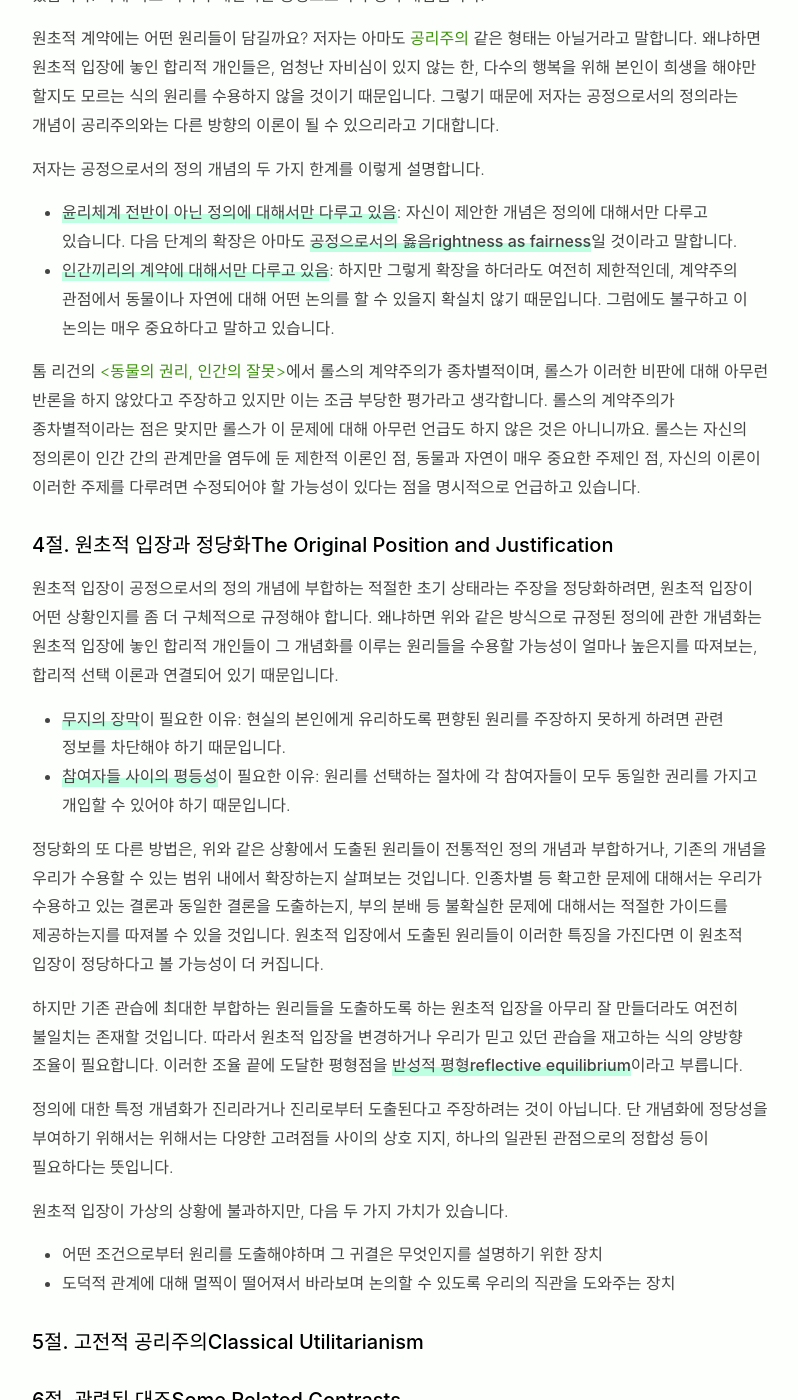
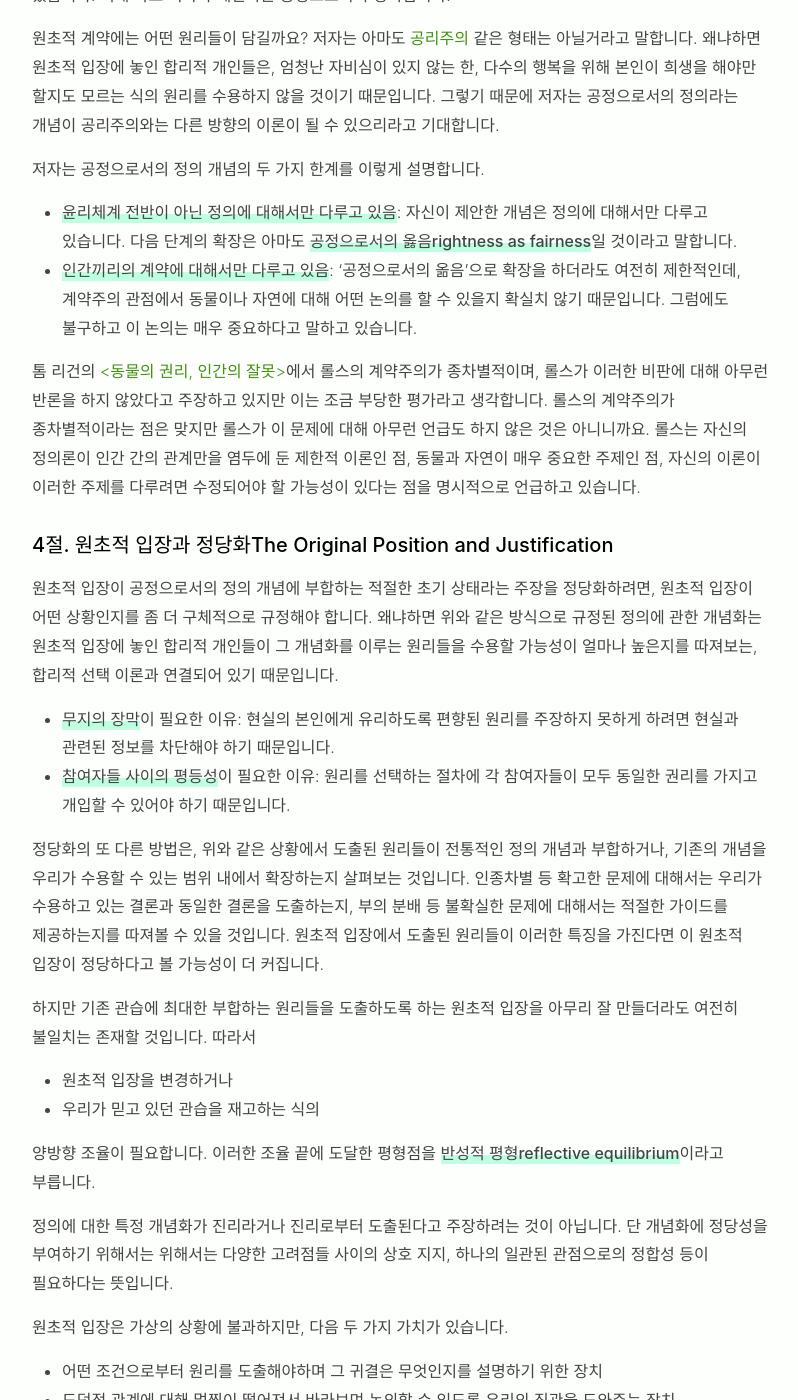
Before and after one commit to veganstudies/veganstudies.github.io, a Jekyll site: the page built from _posts/2021-01-19-a-theory-of-justice.md, in a window 1280 px wide and 1400 px high, scrolled down 3827 px. Shown: the whole window, without its empty margins (238-1036 px from the left). Built offline with Jekyll 4.4.1, drawn with Linux system fonts in a browser that asks for light colours; some web fonts are replaced; some of the changed text lies outside the part shown.

Commit message:
정의론 문장 다듬기

```diff
--- a/_posts/2021-01-19-a-theory-of-justice.md
+++ b/_posts/2021-01-19-a-theory-of-justice.md
@@ -97,9 +97,9 @@ Fairness\>가 롤스의 견해를 더 잘 담아내고 있지만, 롤스에 대
 
 사회의 기본 구조는 개인의 삶에 심대한 영향을 줍니다. 그런데 사회 구조에는
 다양한 사회적 위치가 있고, 사람들은 서로 다른 위치에서 태어나며, 이
-위치에 따라 삶의 여러 조건이 달라지게 됩니다. 이는 심대한 불평등임에도
-불구하고 자질merit이나 공적desert 같은 개념으로 정당화할 수도 없습니다.
-따라서 정의에 대한 원리는 이 문제를 가장 우선적으로 다뤄야 합니다.
+위치에 따라 삶의 여러 조건이 달라지게 됩니다. 이는 심대한 불평등이며
+자질merit이나 공적desert 같은 개념으로 정당화할 수도 없습니다. 따라서
+정의에 대한 원리는 이 문제를 가장 우선적으로 다뤄야 합니다.
 
 다만 논의를 두 측면에서 제한하고자 합니다. 첫째, 다른 사회로부터 격리된
 닫힌 체계로 주제를 한정하고자 합니다. 둘째, 책의 거의 모든 부분에서 앞서
@@ -138,7 +138,7 @@ Fairness\>가 롤스의 견해를 더 잘 담아내고 있지만, 롤스에 대
 
 원초적 입장의 사람들이 무지의 장막 뒤에서 체결한 원초적 계약은 공정한
 원리들을 담아낼 것이라고 기대할 수 있습니다. 이게 바로 저자가 제안하는
-공정으로서의 정의 개념입니다.
+공정으로서의 정의입니다.
 
 원초적 계약에는 어떤 원리들이 담길까요? 저자는 아마도
 [공리주의](/terms/utilitarianism.html) 같은 형태는 아닐거라고 말합니다.
@@ -153,10 +153,10 @@ Fairness\>가 롤스의 견해를 더 잘 담아내고 있지만, 롤스에 대
 -   **윤리체계 전반이 아닌 정의에 대해서만 다루고 있음**: 자신이 제안한
     개념은 정의에 대해서만 다루고 있습니다. 다음 단계의 확장은 아마도
     **공정으로서의 옳음rightness as fairness**일 것이라고 말합니다.
--   **인간끼리의 계약에 대해서만 다루고 있음**: 하지만 그렇게 확장을
-    하더라도 여전히 제한적인데, 계약주의 관점에서 동물이나 자연에 대해
-    어떤 논의를 할 수 있을지 확실치 않기 때문입니다. 그럼에도 불구하고
-    이 논의는 매우 중요하다고 말하고 있습니다.
+-   **인간끼리의 계약에 대해서만 다루고 있음**: '공정으로서의 옮음'으로
+    확장을 하더라도 여전히 제한적인데, 계약주의 관점에서 동물이나 자연에
+    대해 어떤 논의를 할 수 있을지 확실치 않기 때문입니다. 그럼에도
+    불구하고 이 논의는 매우 중요하다고 말하고 있습니다.
 
 톰 리건의 [\<동물의 권리, 인간의 잘못\>](/2019/08/01/animal-rights-human-wrongs.html)에서
 롤스의 계약주의가 종차별적이며, 롤스가 이러한 비판에 대해 아무런
@@ -178,7 +178,8 @@ Fairness\>가 롤스의 견해를 더 잘 담아내고 있지만, 롤스에 대
 때문입니다.
 
 -   **무지의 장막**이 필요한 이유: 현실의 본인에게 유리하도록 편향된
-    원리를 주장하지 못하게 하려면 관련 정보를 차단해야 하기 때문입니다.
+    원리를 주장하지 못하게 하려면 현실과 관련된 정보를 차단해야 하기
+    때문입니다.
 -   **참여자들 사이의 평등성**이 필요한 이유: 원리를 선택하는 절차에 각
     참여자들이 모두 동일한 권리를 가지고 개입할 수 있어야 하기
     때문입니다.
@@ -193,7 +194,10 @@ Fairness\>가 롤스의 견해를 더 잘 담아내고 있지만, 롤스에 대
 
 하지만 기존 관습에 최대한 부합하는 원리들을 도출하도록 하는 원초적
 입장을 아무리 잘 만들더라도 여전히 불일치는 존재할 것입니다. 따라서
-원초적 입장을 변경하거나 우리가 믿고 있던 관습을 재고하는 식의
+
+-   원초적 입장을 변경하거나
+-   우리가 믿고 있던 관습을 재고하는 식의
+
 양방향 조율이 필요합니다. 이러한 조율 끝에 도달한 평형점을
 **반성적 평형reflective equilibrium**이라고 부릅니다.
 
@@ -202,7 +206,7 @@ Fairness\>가 롤스의 견해를 더 잘 담아내고 있지만, 롤스에 대
 고려점들 사이의 상호 지지, 하나의 일관된 관점으로의 정합성 등이
 필요하다는 뜻입니다.
 
-원초적 입장이 가상의 상황에 불과하지만, 다음 두 가지 가치가 있습니다.
+원초적 입장은 가상의 상황에 불과하지만, 다음 두 가지 가치가 있습니다.
 
 -   어떤 조건으로부터 원리를 도출해야하며 그 귀결은 무엇인지를 설명하기
     위한 장치
```
